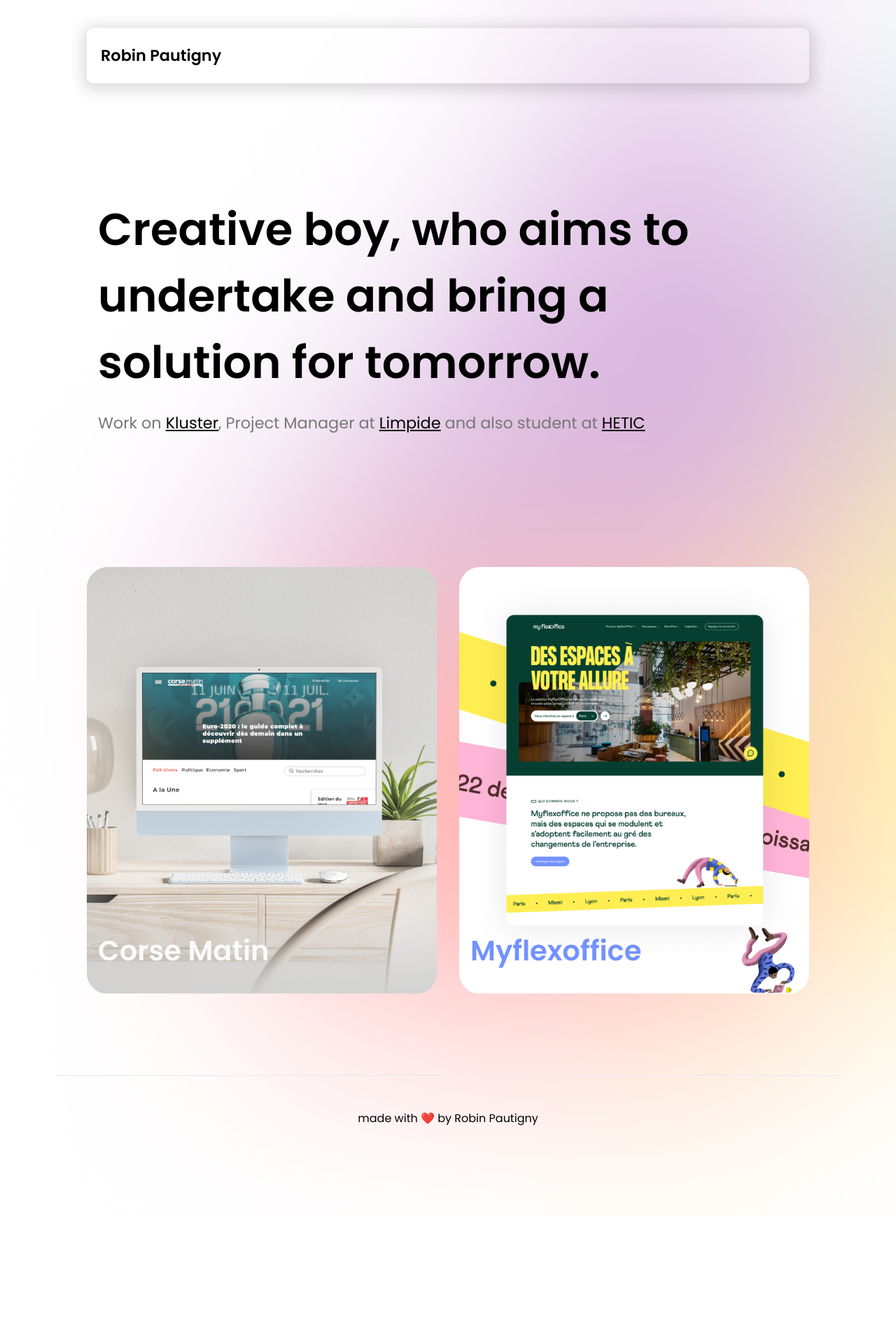
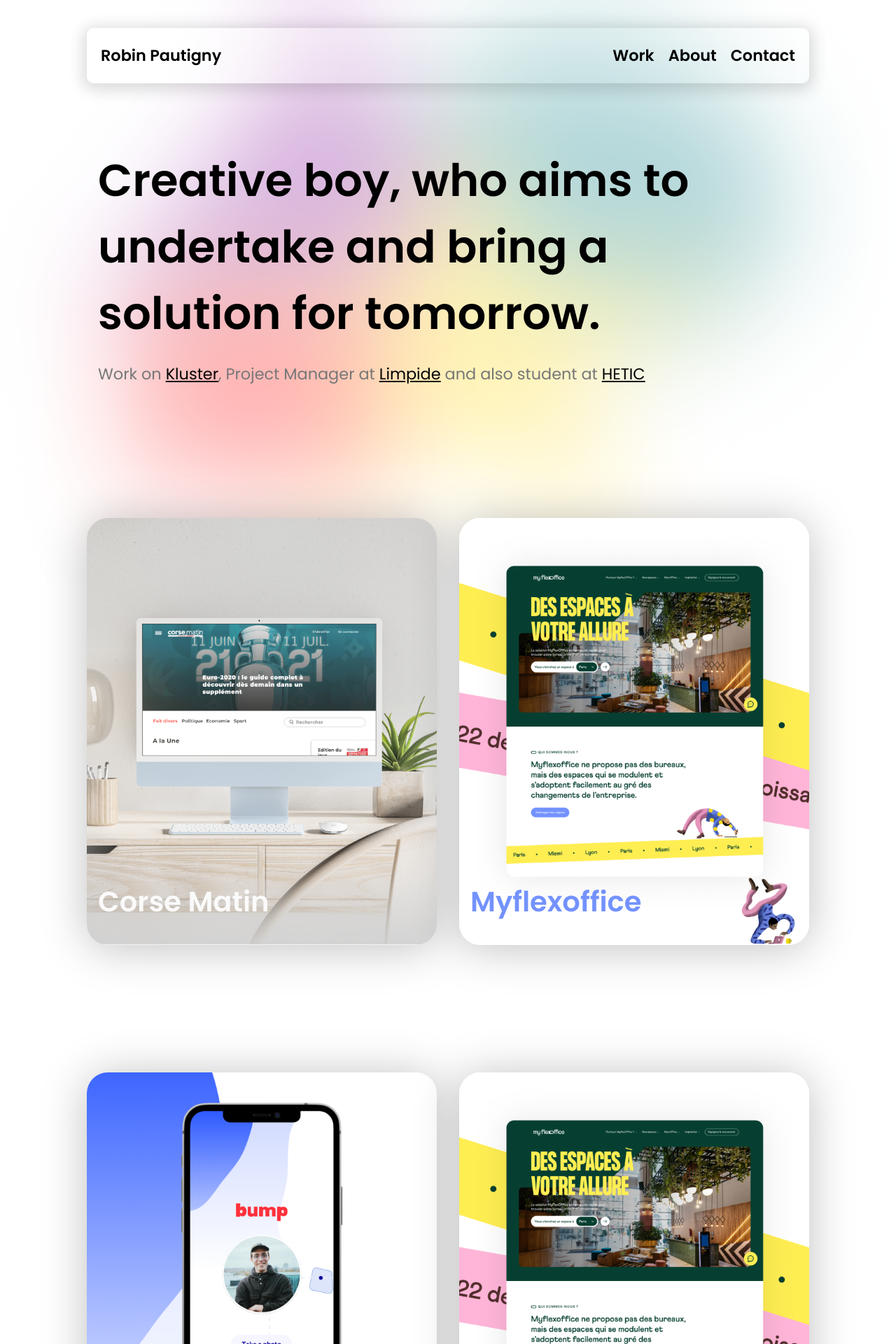
Before and after one commit to rob1-alt/portfolio2023, a Next.js app: page / in a window 1280 px wide. Shown: the top 1920 px of the page at 70% size. Before the commit the page ends 1738 px from the top, so only its background shows below. Built offline with nearby package versions, Linux system fonts and the light colour scheme.

Commit message:
🚀 deploy final stuff of the architecture

```diff
--- a/pages/header.js
+++ b/pages/header.js
@@ -1,6 +1,7 @@
 import styles from '../styles/Home.module.css'
 import Image from 'next/image'
 import Logo from '../src/img/logo.png'
+import Link from 'next/link'
 
 
 export default function header(){
@@ -9,19 +10,26 @@ export default function header(){
             <div className={styles.name}>
                 <p>Robin Pautigny</p>
             </div>
-            {/* <div className={(styles.menuItems)}>
-                <ul>
+            <div>
+                <ul className={(styles.menuItems)}>
+                    <Link href="/">
                         <li>
-                        Work
+                            <a href='#'>Work</a>
                         </li>
+                    </Link>
+                    <Link href="/">
                         <li>
-                        About
+                            <a href='#'>About</a>
                         </li>
+                    </Link>
+                    <Link href="/">
                         <li>
-                        Contaxt
+                            <a href='#'>Contact</a>
                         </li>
+                    </Link>
+
                 </ul>
-            </div> */}
+            </div>
 
 
         </div>
--- a/pages/index.js
+++ b/pages/index.js
@@ -33,10 +33,26 @@ export default function Home() {
                   <a className={`${styles.card} ${styles.card2}`}><h2>Myflexoffice</h2></a>
               </Link>
             </div>
+            <div className={styles.grid}>
+                <Link href="/" >
+                  <a className={`${styles.card} ${styles.card3}`}><h2>Corse Matin</h2></a>
+                </Link>
+                <Link href="/" >
+                  <a className={`${styles.card} ${styles.card2}`}><h2>Myflexoffice</h2></a>
+              </Link>
+            </div>
+            <div className={styles.grid}>
+                <Link href="/" >
+                  <a className={`${styles.card} ${styles.card1}`}><h2>Corse Matin</h2></a>
+                </Link>
+                <Link href="/" >
+                  <a className={`${styles.card} ${styles.card2}`}><h2>Myflexoffice</h2></a>
+              </Link>
+            </div>
       </main>
 
       <footer className={styles.footer}>
-        <p>made with ❤️ by Robin Pautigny</p>
+        <p> made with ❤️  by Robin Pautigny </p>
       </footer>
     </div>
   )
--- a/pages/mfoProject.js
+++ b/pages/mfoProject.js
@@ -15,9 +15,9 @@ return (
     </Head>
     <Header/>
 
-    <main className={styles.main}>
-        <h1>Projet Myflexoffice</h1>
-        <h2>Le début du projet</h2>
+    <main className={styles.main1}>
+        <h1 className={styles.title}>Projet Myflexoffice</h1>
+        <h2 className={styles.subtitle}>Le début du projet</h2>
     </main>
 
     <footer className={styles.footer}>
--- a/styles/Home.module.css
+++ b/styles/Home.module.css
@@ -1,3 +1,15 @@
+/*Niveau de titres*/
+
+.title{
+  font-weight: 6 00;
+}
+
+.subtitle{
+  font-weight: 400;
+}
+
+/* Style du site */
+
 .navbar{
   position: fixed;
   left: 50%; /* on positionne l'élément à la moitié de l'écran */
@@ -11,7 +23,6 @@
   font-size: 1.4em;
   border-radius: 10px;
   box-shadow: 0px 4px 21px 6px #00000024;
-
 }
 
 .menuNav{
@@ -23,11 +34,31 @@
 }
 
 .menuItems{
-  color: #0070f3;
   display: flex;
   flex-direction: row;
   list-style: none;
+
+  float: right;
+  justify-content: space-between;
+  margin-right: 20px;
 }
+
+.menuItems li{
+  margin-left: 20px;
+}
+
+.menuItems a{
+  text-decoration: none;
+  color: #000000;
+}
+
+.contactButton{
+  background: red;
+  border-radius: 10px;
+  height: 40px;
+  width: 100px;
+}
+
 
 
 .name{
@@ -37,8 +68,9 @@
 
 .container {
   background-image: url(../src/img/bg.png);
-  background-size: cover;
-  padding: 5em;
+  background-size: contain;
+  background-repeat: no-repeat;
+  padding: 10px;
 }
 
 .main {
@@ -48,6 +80,13 @@
   flex-direction: column;
   justify-content: center;
   align-items: center;
+}
+
+.main1 {
+  margin-top: 200px;
+  min-height: 100vh;
+  display: flex;
+  flex-direction: column;
 }
 
 .h1{
@@ -156,10 +195,9 @@
   width: 500px;
   height: 610px;
   border-radius: 30px;
-}
+  box-shadow: 0px 4px 64px 0px #00000040;
 
-.card:hover{
-  filter: blur(2px);
+
 }
 
 .card h2{
@@ -173,7 +211,6 @@
   background-size: cover;
   color: #fafafa;
 }
-
 
 .card2{
   background-image: url(../src/img/mfo.png);
@@ -208,7 +245,6 @@
     height: 100vh;
 }
 
-
 @media (max-width: 600px) {
   .grid {
     width: 100%;
```
Also changed, not shown: src/img/Bump.png. Lines whose indentation alone changed are shown as unchanged.
